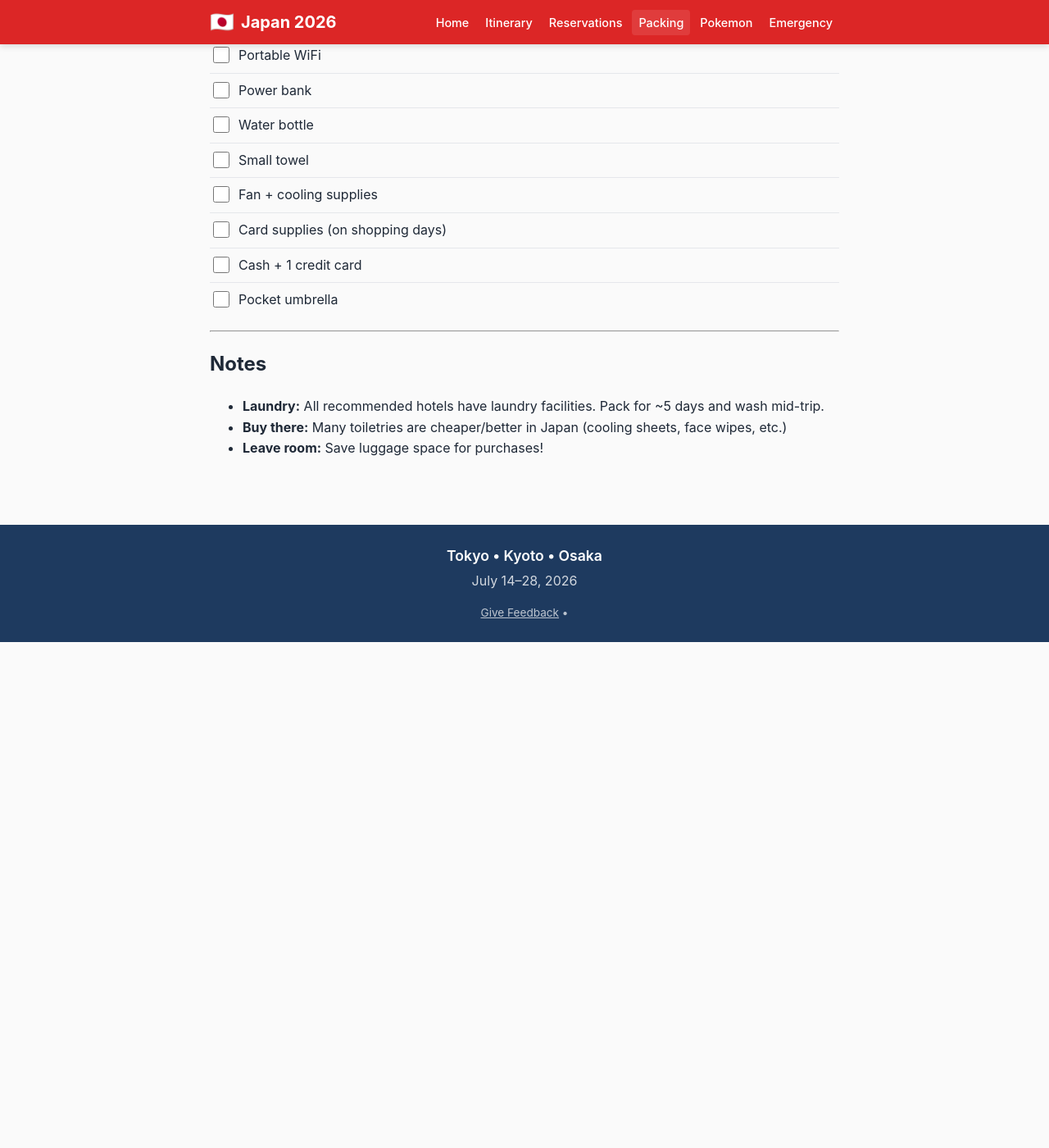
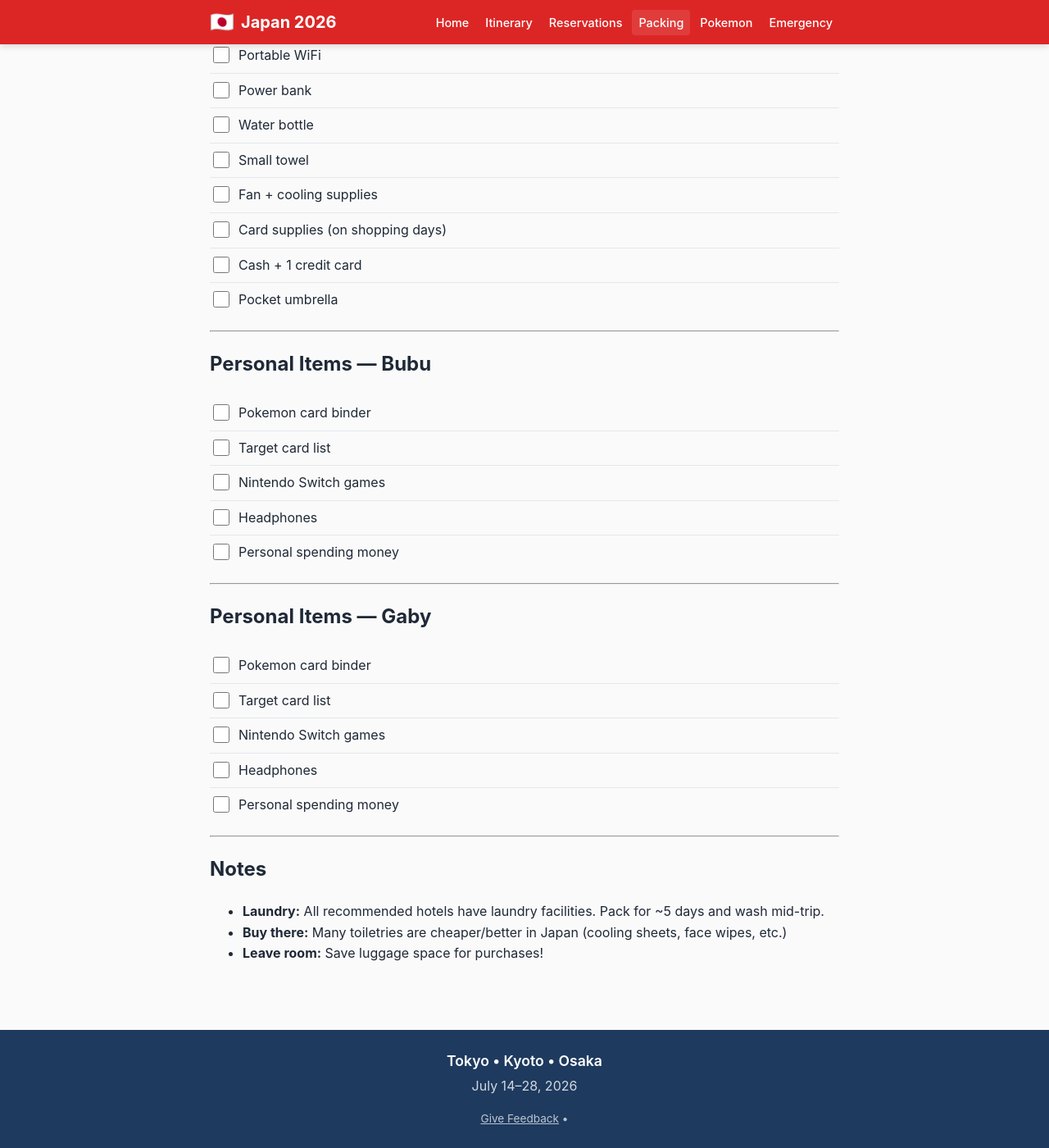
Before and after one commit to guarzo/2026_jp_trip, a Jekyll site: the page built from site/packing.md, in a window 1280 px wide and 1400 px high, scrolled down 2854 px. Shown: the whole window at 82% size. Built offline with Jekyll 4.4.1, drawn with Linux system fonts in a browser that asks for light colours; before the commit the page ends 3637 px from its top, so only the background shows below that.

```diff
--- /dev/null
+++ b/site/CNAME
@@ -0,0 +1 @@
+jp.dpao.la
--- a/site/_config.yml
+++ b/site/_config.yml
@@ -1,7 +1,7 @@
 title: "Japan 2026"
 description: "Family Trip Coordination — Tokyo, Kyoto, Osaka"
-baseurl: "" # Update if deploying to a subpath
-url: "" # Update with your GitHub Pages URL
+baseurl: ""
+url: "https://jp.dpao.la"
 
 # Trip details
 trip_start: 2026-07-14
@@ -10,14 +10,16 @@
 
 # Family members (used in templates)
 family_members:
-  - name: "Dad"
+  - name: "Papa"
     emoji: "👨"
-  - name: "Mom"
+  - name: "Mama"
     emoji: "👩"
-  - name: "Teen 1"
-    emoji: "🧑"
-  - name: "Teen 2"
-    emoji: "🧑"
+  - name: "Bubu"
+    emoji: "👦"
+    age: 16
+  - name: "Gaby"
+    emoji: "👧"
+    age: 14
 
 # Build settings
 markdown: kramdown
--- a/site/_layouts/default.html
+++ b/site/_layouts/default.html
@@ -7,7 +7,8 @@
   <title>{% if page.title %}{{ page.title }} | {% endif %}{{ site.title }}</title>
   <link rel="stylesheet" href="{{ '/assets/css/style.css' | relative_url }}">
   <link rel="manifest" href="{{ '/manifest.json' | relative_url }}">
-  <link rel="apple-touch-icon" href="{{ '/assets/images/icon-192.png' | relative_url }}">
+  <link rel="apple-touch-icon" href="{{ '/assets/images/icon-192.svg' | relative_url }}">
+  <link rel="icon" type="image/svg+xml" href="{{ '/assets/images/icon-192.svg' | relative_url }}">
   {% seo %}
 </head>
 <body>
--- a/site/packing.md
+++ b/site/packing.md
@@ -281,6 +281,60 @@
 
 ---
 
+## Personal Items — Bubu
+
+<ul class="checklist" data-list-id="bubu">
+  <li class="checklist-item">
+    <input type="checkbox" id="bubu-1">
+    <label for="bubu-1">Pokemon card binder</label>
+  </li>
+  <li class="checklist-item">
+    <input type="checkbox" id="bubu-2">
+    <label for="bubu-2">Target card list</label>
+  </li>
+  <li class="checklist-item">
+    <input type="checkbox" id="bubu-3">
+    <label for="bubu-3">Nintendo Switch games</label>
+  </li>
+  <li class="checklist-item">
+    <input type="checkbox" id="bubu-4">
+    <label for="bubu-4">Headphones</label>
+  </li>
+  <li class="checklist-item">
+    <input type="checkbox" id="bubu-5">
+    <label for="bubu-5">Personal spending money</label>
+  </li>
+</ul>
+
+---
+
+## Personal Items — Gaby
+
+<ul class="checklist" data-list-id="gaby">
+  <li class="checklist-item">
+    <input type="checkbox" id="gaby-1">
+    <label for="gaby-1">Pokemon card binder</label>
+  </li>
+  <li class="checklist-item">
+    <input type="checkbox" id="gaby-2">
+    <label for="gaby-2">Target card list</label>
+  </li>
+  <li class="checklist-item">
+    <input type="checkbox" id="gaby-3">
+    <label for="gaby-3">Nintendo Switch games</label>
+  </li>
+  <li class="checklist-item">
+    <input type="checkbox" id="gaby-4">
+    <label for="gaby-4">Headphones</label>
+  </li>
+  <li class="checklist-item">
+    <input type="checkbox" id="gaby-5">
+    <label for="gaby-5">Personal spending money</label>
+  </li>
+</ul>
+
+---
+
 ## Notes
 
 - **Laundry:** All recommended hotels have laundry facilities. Pack for ~5 days and wash mid-trip.
```
Also changed, not shown: other parts of site/_layouts/default.html (+4 -4 lines), site/_layouts/day.html (+4 -4 lines), site/emergency.md (+26 -14 lines), site/food.md (+4 -4 lines), .claude/settings.local.json (added), site/README.md, site/assets/images/icon-192.svg (added), site/assets/images/icon-512.svg (added), site/manifest.json.
